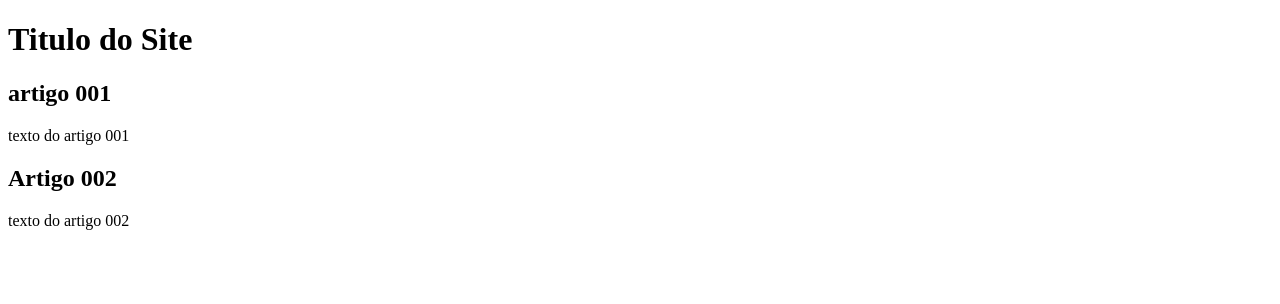
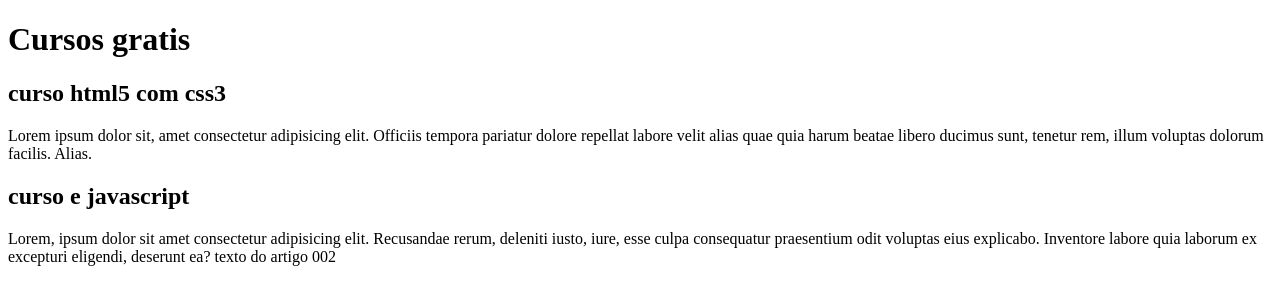
Before and after one commit to oswaldo-spadari/Site, a plain HTML site: page index.html in a window 1280 px wide. Drawn offline with Linux system fonts and the light colour scheme.

Commit message:
começando conteudo

```diff
--- a/index.html
+++ b/index.html
@@ -8,15 +8,16 @@
 <body>
     <main>
         <header>
-            <h1>Titulo do Site</h1>
+            <h1>Cursos gratis</h1>
         </header>
         <article>
-            <h2>artigo 001</h2>
-            <p>texto do artigo 001</p>
+            <h2>curso html5 com css3</h2>
+            <p>Lorem ipsum dolor sit, amet consectetur adipisicing elit. Officiis tempora pariatur dolore repellat labore velit alias quae quia harum beatae libero ducimus sunt, tenetur rem, illum voluptas dolorum facilis. Alias.</p>
         </article>
         <article>
-            <h2>Artigo 002</h2>
-            <p>texto do artigo 002</p>
+            <h2>curso e javascript</h2>
+            <p>Lorem, ipsum dolor sit amet consectetur adipisicing elit. Recusandae rerum, deleniti iusto, iure, esse culpa consequatur praesentium odit voluptas eius explicabo. Inventore labore quia laborum ex excepturi eligendi, deserunt ea?
+                texto do artigo 002</p>
         </article>
     </main>
 </body>
```
